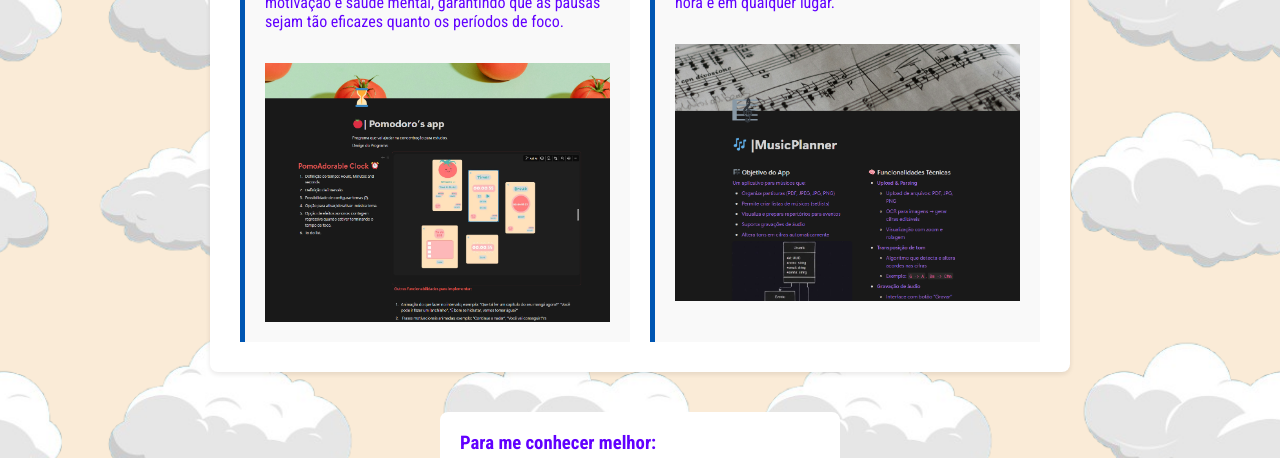
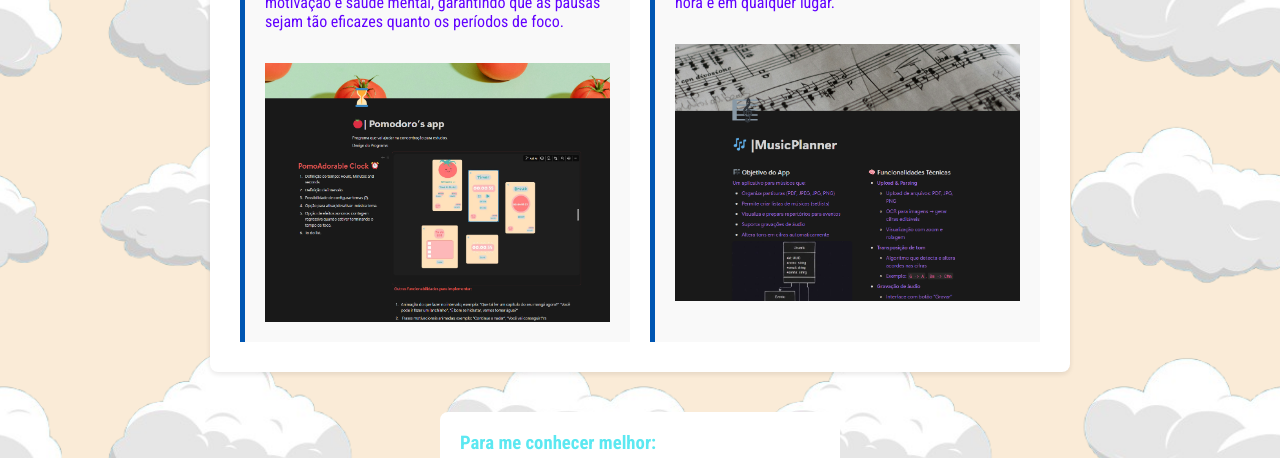
Before and after one commit to Kimscorpions15/meu-portfolio, a plain HTML site: page index.html in a window 1280 px wide. Shown: the part 1364-1822 px from the top of the page. Drawn offline with Linux system fonts and the light colour scheme.

Commit message:
corrigindo section

```diff
--- a/style.css
+++ b/style.css
@@ -75,7 +75,6 @@ header h1 {
     }
 }
 
-
 nav {
     background-color: #f5c1ff;
     padding: 15px 0;
@@ -112,7 +111,7 @@ section {
 }
 
 section h2,
-section h3 {
+h3 {
     color: #5ce8f1;
     border-bottom: 2px solid #f4f4f4;
     padding-bottom: 10px;
@@ -180,7 +179,6 @@ article {
     padding: 20px;
     flex-basis: calc(50% - 10px);
 }
-
 
 ul {
     list-style: none;
```
